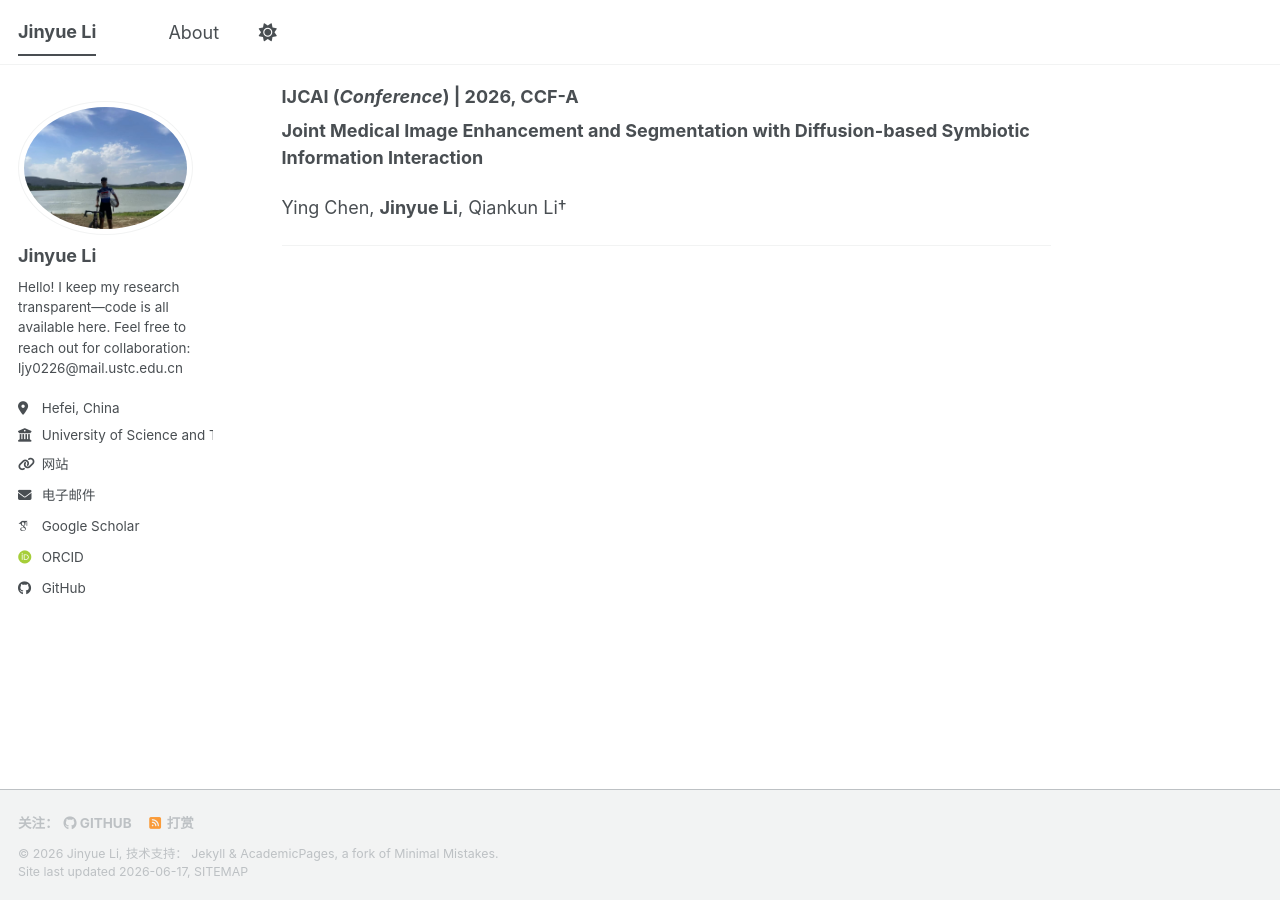
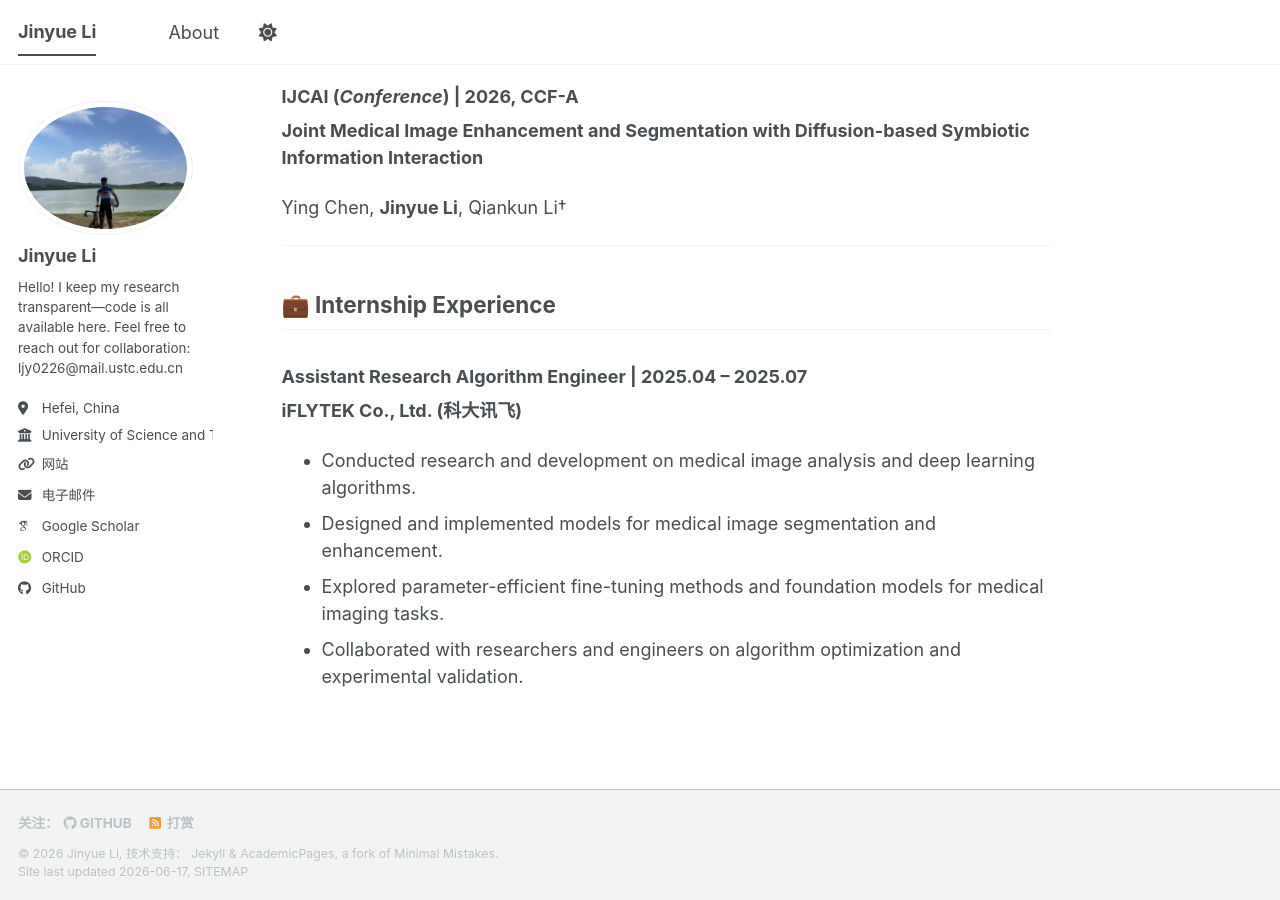
Before and after one commit to jylEcho/jylEcho.github.io, a Jekyll site: the page built from _pages/about.md, in a window 1280 px wide and 900 px high, scrolled down 986 px. Built offline with Jekyll 4.4.1, drawn with Linux system fonts in a browser that asks for light colours; some web fonts are replaced; a script bundle is joined from its source files by our own code; library files that are not in the unit come from our copies.

Commit message:
Update about.md

```diff
--- a/_pages/about.md
+++ b/_pages/about.md
@@ -50,3 +50,13 @@ Ying Chen, **Jinyue Li**, Kun Wang†, Qiankun Li†, Yang Liu
 Ying Chen, **Jinyue Li**, Qiankun Li†
 
 ---
+
+## 💼 Internship Experience
+
+### **Assistant Research Algorithm Engineer** | 2025.04 – 2025.07
+**iFLYTEK Co., Ltd. (科大讯飞)**
+
+- Conducted research and development on medical image analysis and deep learning algorithms.
+- Designed and implemented models for medical image segmentation and enhancement.
+- Explored parameter-efficient fine-tuning methods and foundation models for medical imaging tasks.
+- Collaborated with researchers and engineers on algorithm optimization and experimental validation.
```
